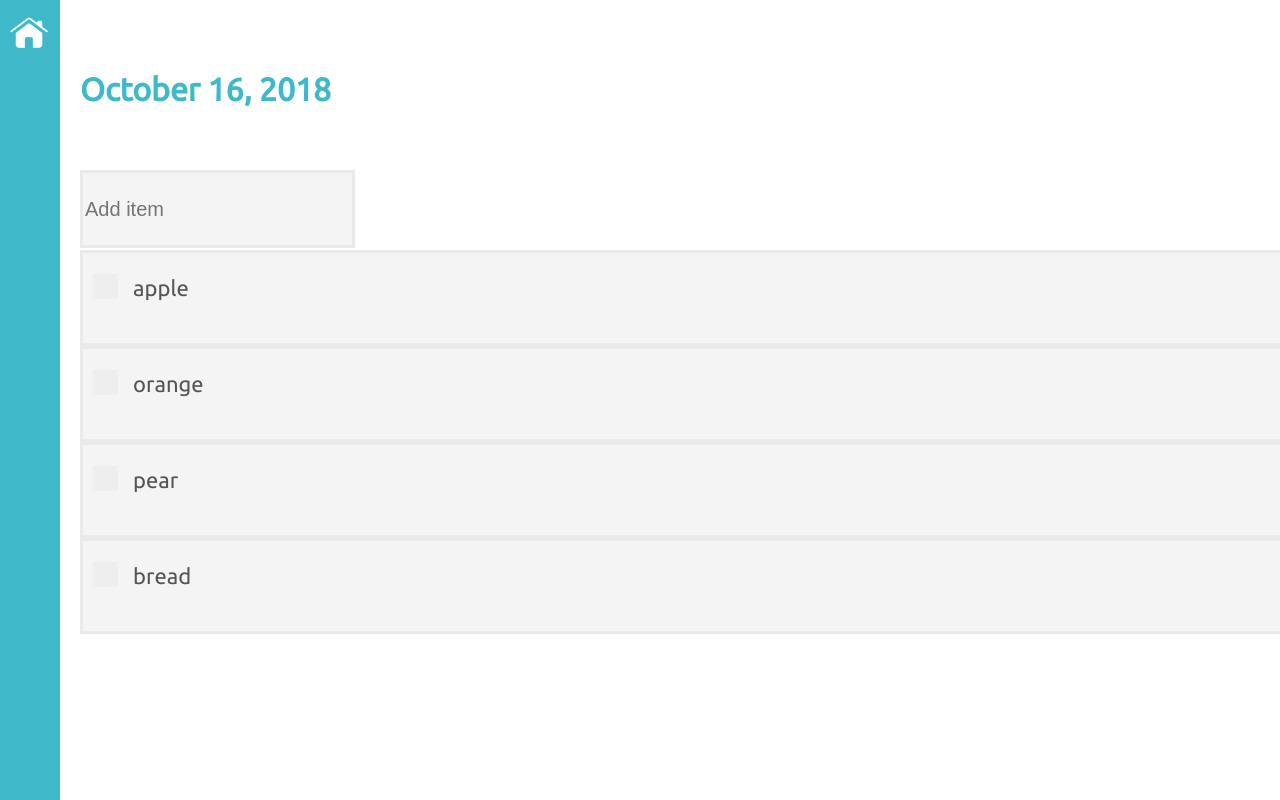
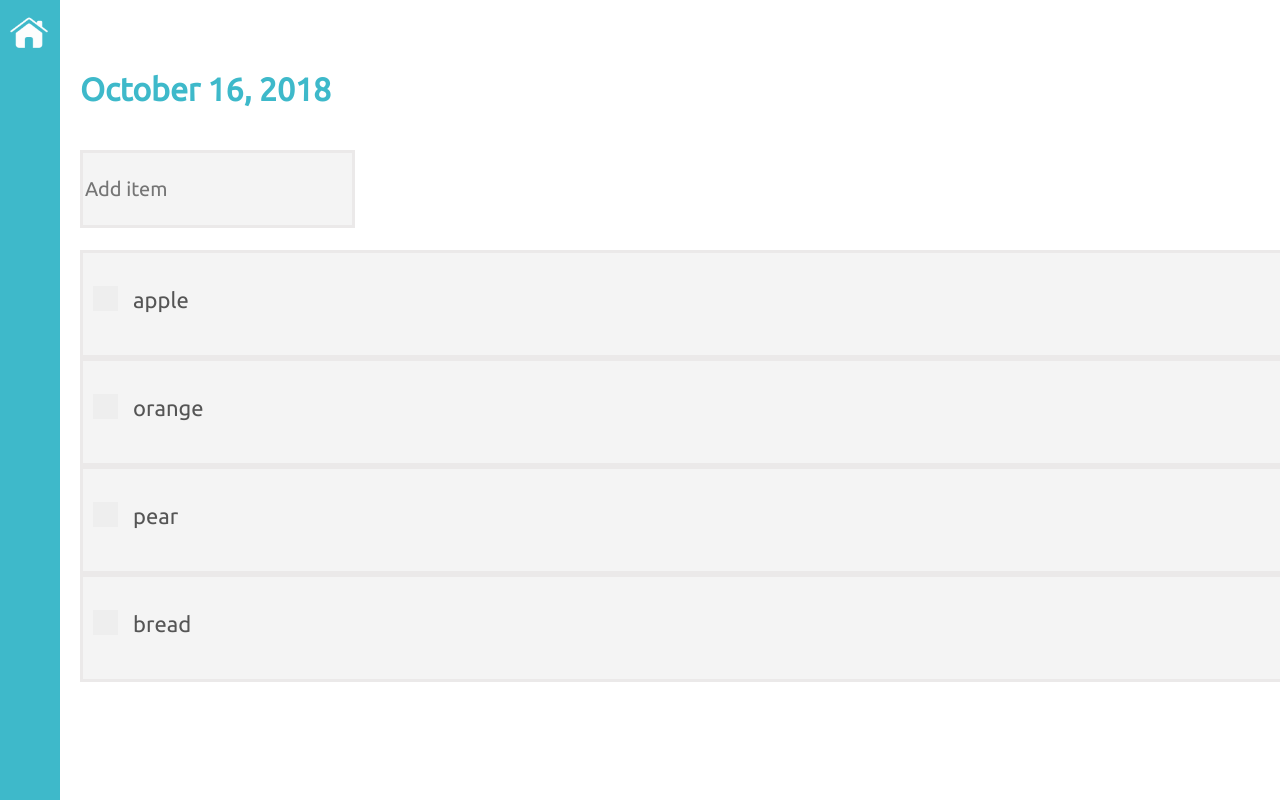
Before and after one commit to isabelleyzhou/grocery-list, a React (Create React App) app: page /list in a window 1280 px wide. Built offline with nearby package versions, Linux system fonts and the light colour scheme.

Commit message:
some font changes

```diff
--- a/src/components/Dashboard/Dashboard.css
+++ b/src/components/Dashboard/Dashboard.css
@@ -1,3 +1,5 @@
+@import url("https://fonts.googleapis.com/css?family=Ubuntu");
+
 html body {
   font-family: "Ubuntu", sans-serif;
 }
--- a/src/components/Dashboard/Date/Date.css
+++ b/src/components/Dashboard/Date/Date.css
@@ -6,7 +6,6 @@
   background-color: #efefef;
   border-radius: 2px;
   border: none;
-  font-family: "Open Sans", sans-serif;
   margin: 20px;
   margin-top: 40px;
   margin-bottom: 10px;
--- a/src/components/Item/Item.css
+++ b/src/components/Item/Item.css
@@ -1,9 +1,6 @@
-@import url("https://fonts.googleapis.com/css?family=Ubuntu");
-
 .list {
   position: relative;
   background-color: #f4f4f4;
-  font-family: "Open Sans", sans-serif;
   font-size: 22px;
   color: #555555;
   border: solid;
@@ -13,12 +10,12 @@
   overflow: scroll;
   list-style: none;
   padding: 10px;
+  padding-top: 22px;
 }
 
 .item-name {
   text-align: left;
   margin-left: 40px;
-  font-family: "Ubuntu", sans-serif;
 }
 /* Customize the label (the container) */
 .container {
--- a/src/components/List/List.css
+++ b/src/components/List/List.css
@@ -1,3 +1,5 @@
+@import url("https://fonts.googleapis.com/css?family=Ubuntu");
+
 .logo {
   position: absolute;
   top: 10px;
@@ -24,12 +26,11 @@
   border: solid;
   height: 70px;
   border-color: #ebe9e9;
-  margin-top: 20px;
-  margin-bottom: 20px;
 }
 
 .inputText::placeholder {
   font-size: 20px;
+  font-family: "Ubuntu", sans-serif;
 }
 
 .inputText:focus {
```
